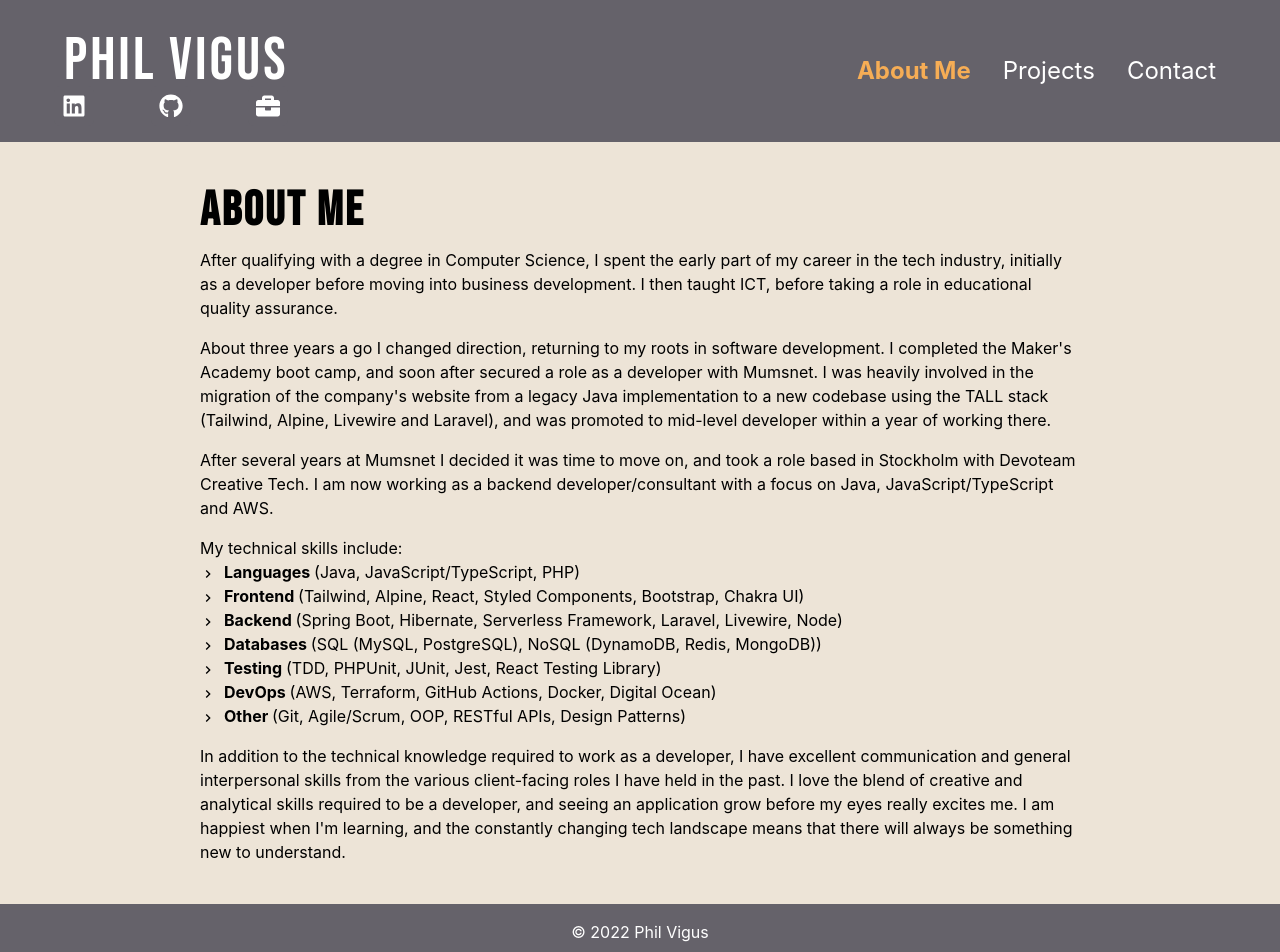
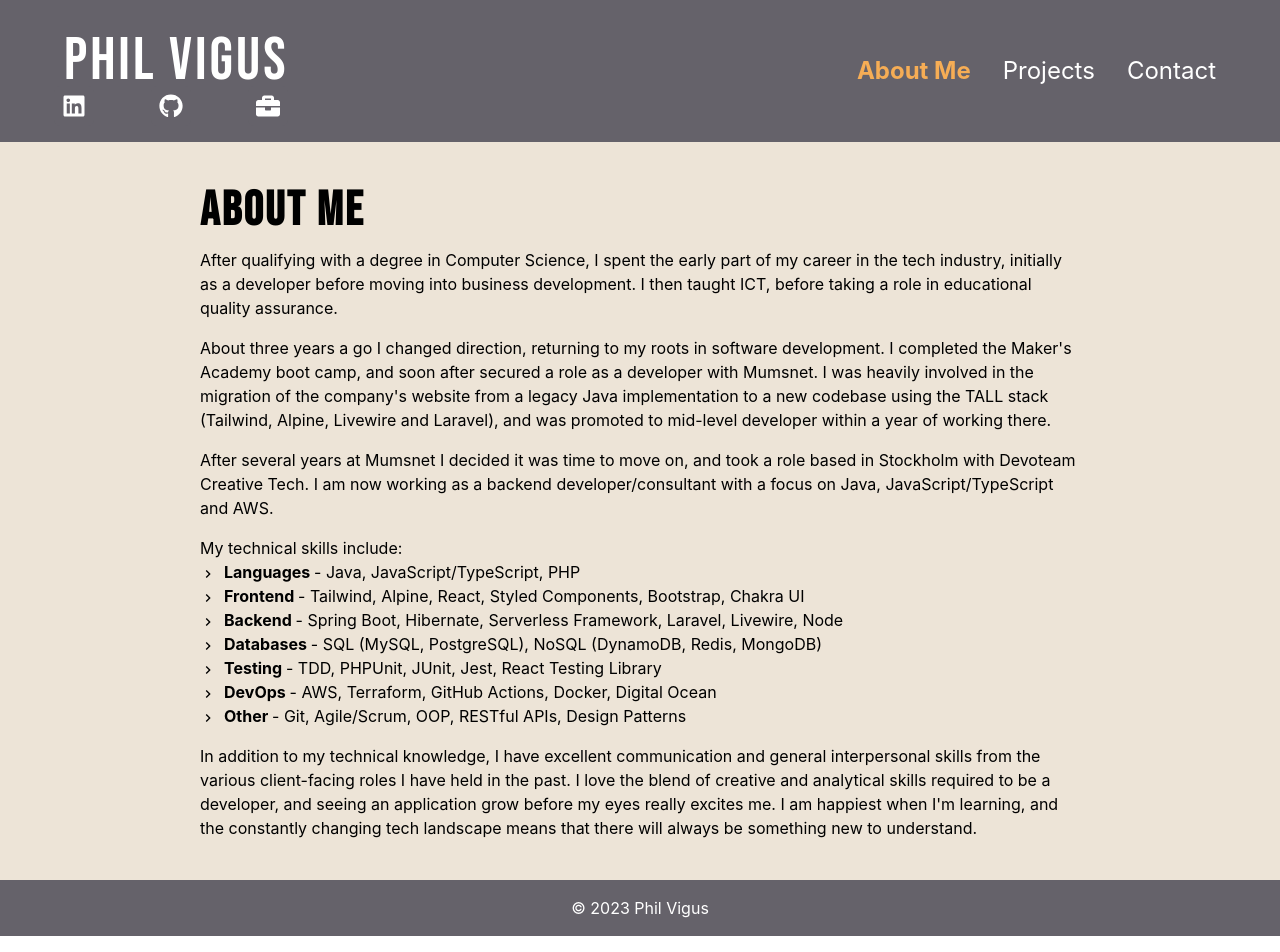
Before and after one commit to PhilipVigus/portfolio2, a React (Create React App) app: page /about in a window 1280 px wide. Shown: the top 952 px of the page. Built offline with nearby package versions, Linux system fonts and the light colour scheme.

Commit message:
More content updates

```diff
--- a/src/components/footer/Footer.jsx
+++ b/src/components/footer/Footer.jsx
@@ -4,7 +4,7 @@ function Footer() {
   return (
     <Box bg="mid" color="white">
       <Container justify="center" align="center" p={4}>
-        <Text>© 2022 Phil Vigus</Text>
+        <Text>© 2023 Phil Vigus</Text>
       </Container>
     </Box>
   );
--- a/src/components/pages/about/About.jsx
+++ b/src/components/pages/about/About.jsx
@@ -50,12 +50,12 @@ function About() {
       </AnimatedList>
 
       <AnimatedText mt={4} variants={childVariants}>
-        In addition to the technical knowledge required to work as a developer, I have excellent
-        communication and general interpersonal skills from the various client-facing roles I have
-        held in the past. I love the blend of creative and analytical skills required to be a
-        developer, and seeing an application grow before my eyes really excites me. I am happiest
-        when I&apos;m learning, and the constantly changing tech landscape means that there will
-        always be something new to understand.
+        In addition to my technical knowledge, I have excellent communication and general
+        interpersonal skills from the various client-facing roles I have held in the past. I love
+        the blend of creative and analytical skills required to be a developer, and seeing an
+        application grow before my eyes really excites me. I am happiest when I&apos;m learning, and
+        the constantly changing tech landscape means that there will always be something new to
+        understand.
       </AnimatedText>
     </AnimatedBox>
   );
--- a/src/components/pages/about/SkillListItem.jsx
+++ b/src/components/pages/about/SkillListItem.jsx
@@ -13,7 +13,7 @@ function SkillListItem({ skillList }) {
       <Text as="span" fontWeight="bold">
         {skillList.title}{' '}
       </Text>
-      {`(${skillList.list.join(', ')})`}
+      {`- ${skillList.list.join(', ')}`}
     </AnimatedListItem>
   );
 }
```
Also changed, not shown: 1 other file (tests, documents, lock files or other folders).
